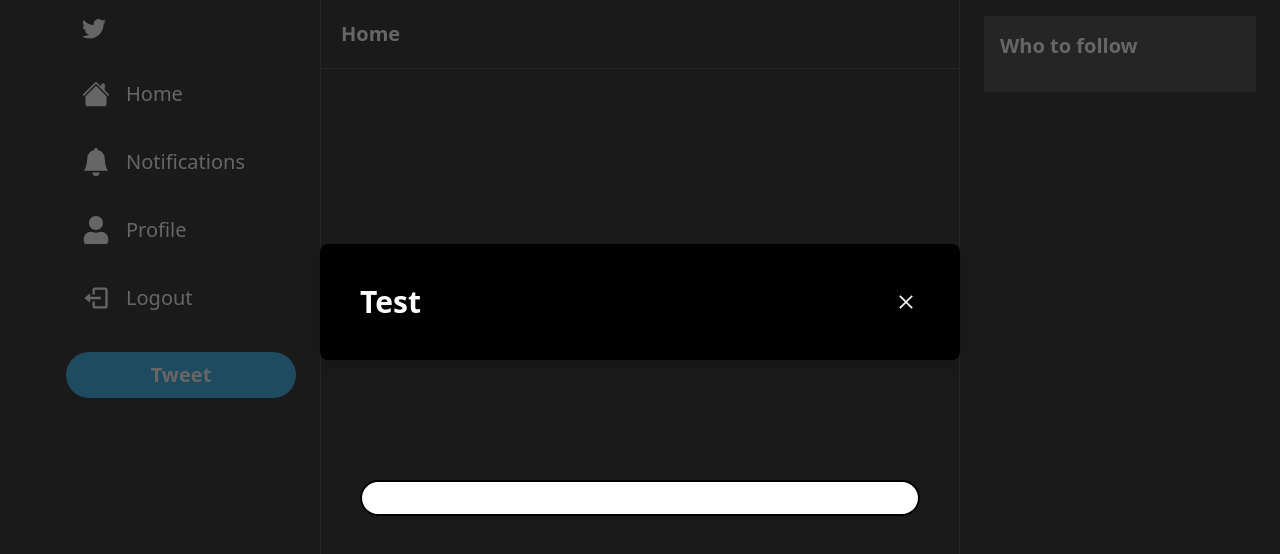
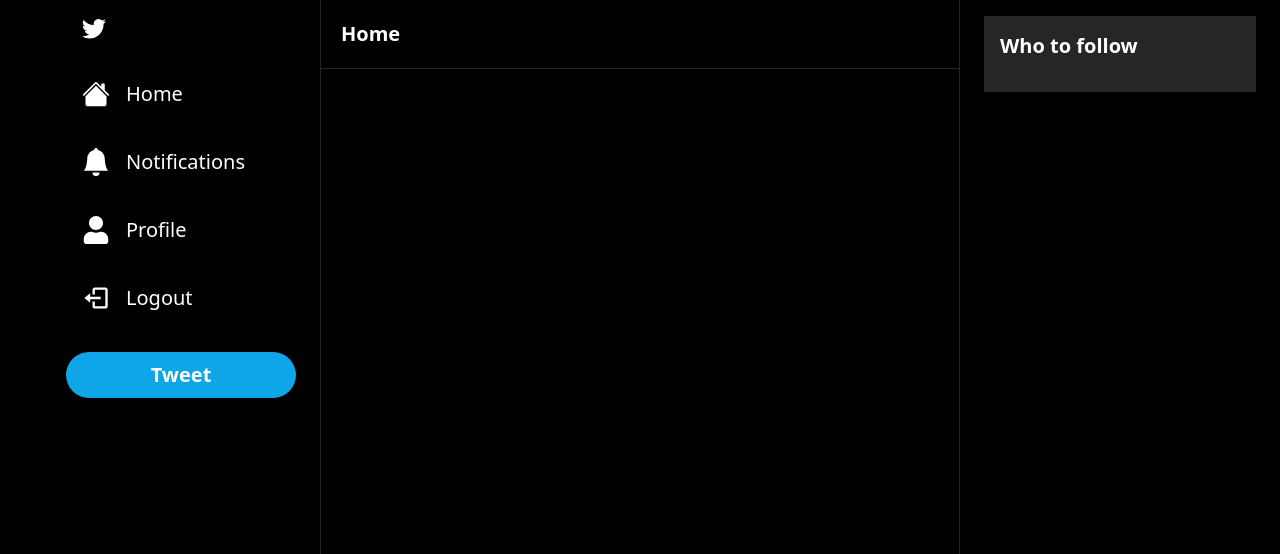
Before and after one commit to BertoRamosM/twitter-clone, a Next.js app: page / in a window 1280 px wide. Shown: the top 554 px of the page. Built offline with nearby package versions, Linux system fonts and the light colour scheme.

Commit message:
fixed errors in modale

```diff
--- a/app/page.tsx
+++ b/app/page.tsx
@@ -1,13 +1,9 @@
 import Header from "@/components/Header";
-import Modal from "@/components/Modal";
 
 export default function Home() {
   return (
     <>
       <Header label="Home" />
-
-
-      <Modal isOpen={true} title="Test" />
     </>
   );
 }
--- a/components/Modal.tsx
+++ b/components/Modal.tsx
@@ -1,11 +1,11 @@
 'use client'
-import React, { ReactNode, useCallback } from "react";
+import React, { useCallback } from "react";
 import { AiOutlineClose } from "react-icons/ai";
 import Button from "./Button";
 
 interface ModalProps {
   isOpen?: boolean;
-  onClose?: () => void;
+  onClose: () => void;
   onSubmit?: () => void;
   title?: string;
   body?: React.ReactElement;
@@ -17,7 +17,6 @@ interface ModalProps {
 const Modal: React.FC<ModalProps> = ({
   isOpen,
   onClose,
-  children,
   onSubmit,
   title,
   body,
@@ -59,7 +58,8 @@ const Modal: React.FC<ModalProps> = ({
           </div>
           {/* footer */}
           <div className="flex flex-col gap-2  p-10">
-           <Button  disabled={disabled} label={actionLabel} secondary fullWidth large onClick={handleSubmit}/>
+            <Button disabled={disabled} label={actionLabel} secondary fullWidth large onClick={handleSubmit} />
+            {footer}
           </div>
     </div>
       </div>
```
